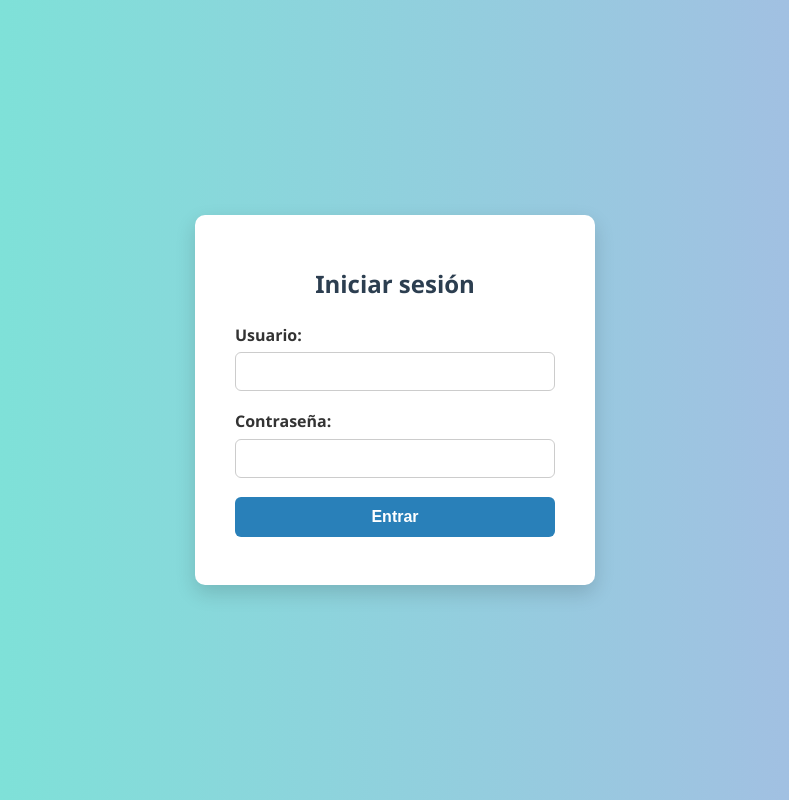
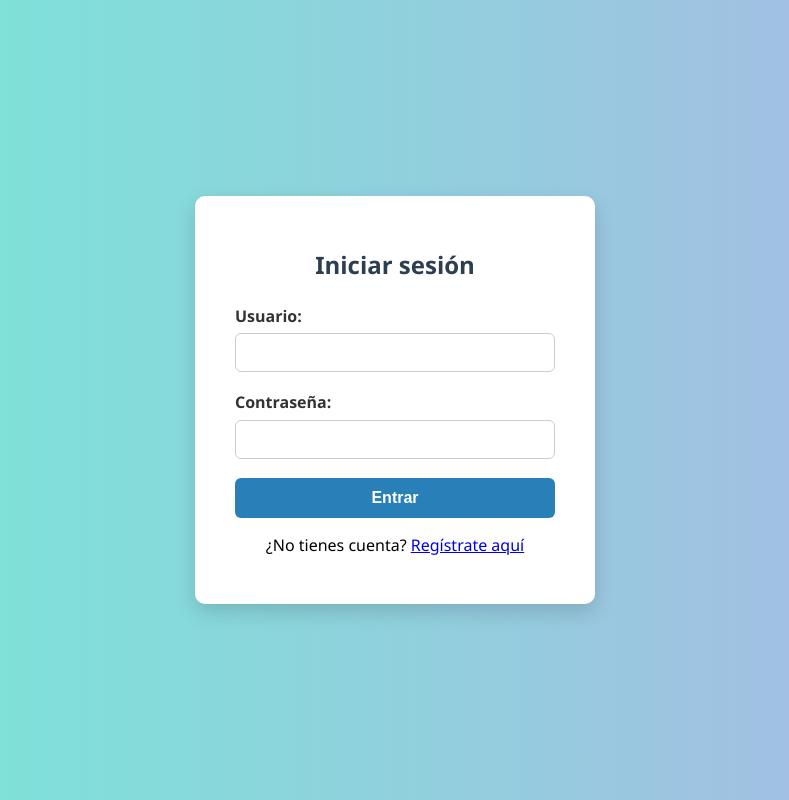
Before and after one commit to WillRamos13/Eccomerce-utp, a website: page public/login.html in a window 1280 px wide. Shown: the whole page, without its empty margins (245-1034 px from the left). Drawn offline with Linux system fonts and the light colour scheme.

Commit message:
actualizar login.html

```diff
--- a/public/login.html
+++ b/public/login.html
@@ -89,6 +89,9 @@
             <button type="submit">Entrar</button>
         </form>
         <p id="errorMsg"></p>
+        <p style="text-align: center; margin-top: 1rem;">
+            ¿No tienes cuenta? <a href="/register.html">Regístrate aquí</a>
+        </p>
     </div>
 
     <script>
```
